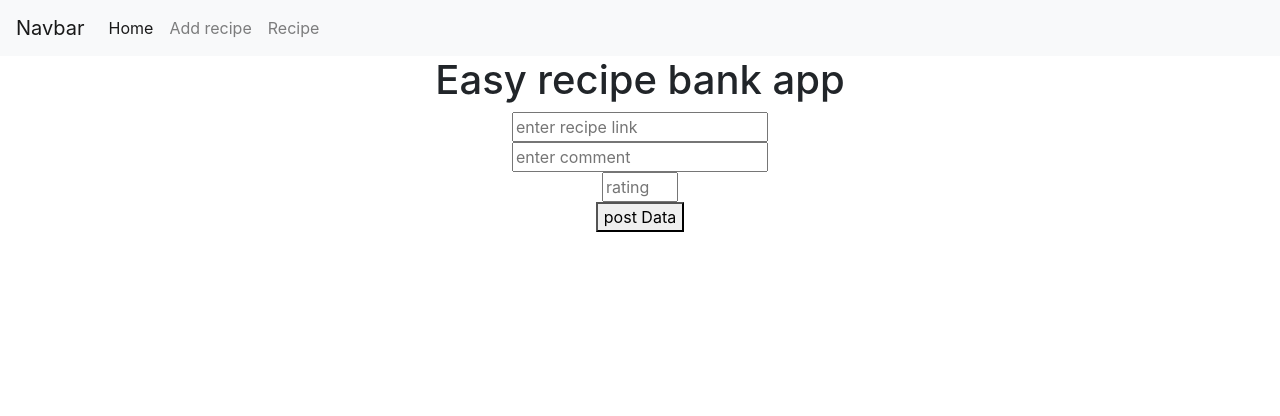
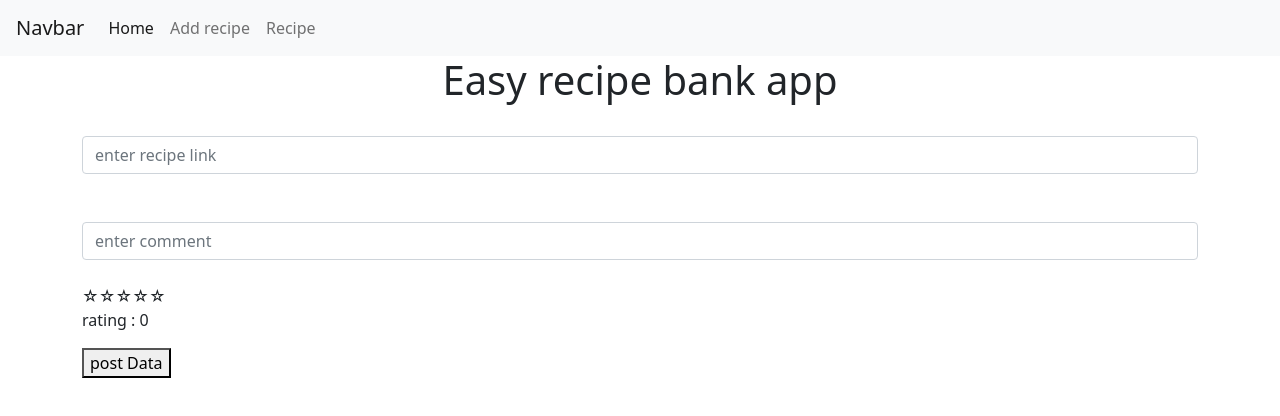
Before and after one commit to Aleluni/examensarbete-frontend, an Angular app: page /itemform in a window 1280 px wide. Shown: the top 416 px of the page. Built offline with nearby package versions, Linux system fonts and the light colour scheme; no server answers.

Commit message:
changed rating input

```diff
--- a/angular.json
+++ b/angular.json
@@ -27,6 +27,7 @@
               "src/assets"
             ],
             "styles": [
+              "node_modules/bootstrap/dist/css/bootstrap.min.css",
               "src/styles.css"
             ],
             "scripts": []
--- a/package.json
+++ b/package.json
@@ -15,9 +15,13 @@
     "@angular/compiler": "~13.1.0",
     "@angular/core": "~13.1.0",
     "@angular/forms": "~13.1.0",
+    "@angular/localize": "~13.1.0",
     "@angular/platform-browser": "~13.1.0",
     "@angular/platform-browser-dynamic": "~13.1.0",
     "@angular/router": "~13.1.0",
+    "@ng-bootstrap/ng-bootstrap": "^12.1.2",
+    "@popperjs/core": "^2.10.2",
+    "bootstrap": "^5.1.3",
     "rxjs": "~7.4.0",
     "tslib": "^2.3.0",
     "zone.js": "~0.11.4"
--- a/src/app/app.module.ts
+++ b/src/app/app.module.ts
@@ -11,6 +11,7 @@ import { NavbarComponent } from './navbar/navbar.component';
 import { RecipeDisplayComponent } from './recipe-display/recipe-display.component';
 import { AppServiceService } from './app-service.service';
 import { Injectable } from '@angular/core';
+import { NgbModule } from '@ng-bootstrap/ng-bootstrap';
 
 @Injectable()
 export class XhrInterceptor implements HttpInterceptor {
@@ -36,7 +37,8 @@ export class XhrInterceptor implements HttpInterceptor {
     BrowserModule,
     AppRoutingModule,
     HttpClientModule,
-    FormsModule
+    FormsModule,
+    NgbModule
   ],
   providers: [AppServiceService,{provide: HTTP_INTERCEPTORS, useClass: XhrInterceptor, multi:true}],
   bootstrap: [AppComponent]
--- a/src/app/xyz/xyz.component.html
+++ b/src/app/xyz/xyz.component.html
@@ -1,25 +1,22 @@
-<div style="text-align: center">
+
+  <div class="container">
   <form #usersForm="ngForm" (ngSubmit)="postData(usersForm.value)">
+    <div class="form-group" max-width="50%">
     <label></label>
     <input
       type="url"
       ngModel
       name="recipeLink"
       placeholder="enter recipe link"
+      class="form-control"
     />
     <br />
     <label></label>
-    <input type="text" ngModel name="comment" placeholder="enter comment" />
+    <input type="text" ngModel name="comment" placeholder="enter comment" class="form-control" />
     <br />
-    <input
-      type="number"
-      ngModel
-      name="rating"
-      placeholder="rating"
-      min="1"
-      max="5"
-    />
-    <br />
+    <ngb-rating [max]="5" [(rate)]="currentRating" [readonly]="false" ngModel name="rating"></ngb-rating>
+    <p>rating : {{currentRating}}</p>
     <button>post Data</button>
+  </div>
   </form>
 </div>
--- a/src/app/xyz/xyz.component.ts
+++ b/src/app/xyz/xyz.component.ts
@@ -11,6 +11,8 @@ export class XyzComponent {
 
   constructor(private http:HttpClient) {}
 
+  currentRating = 2;
+
 
   postData(data:any){
     let headers = new HttpHeaders();
@@ -21,6 +23,7 @@ export class XyzComponent {
 
     this.http.post(url,data,{headers:headers}).subscribe((result)=>{
       console.warn("Result",result)
+      alert("your recipe has been added")
     })
   }
 
--- a/src/polyfills.ts
+++ b/src/polyfills.ts
@@ -1,3 +1,7 @@
+/***************************************************************************************************
+ * Load `$localize` onto the global scope - used if i18n tags appear in Angular templates.
+ */
+import '@angular/localize/init';
 /**
  * This file includes polyfills needed by Angular and is loaded before the app.
  * You can add your own extra polyfills to this file.
```
Also changed, not shown: 1 other file (tests, documents, lock files or other folders).
